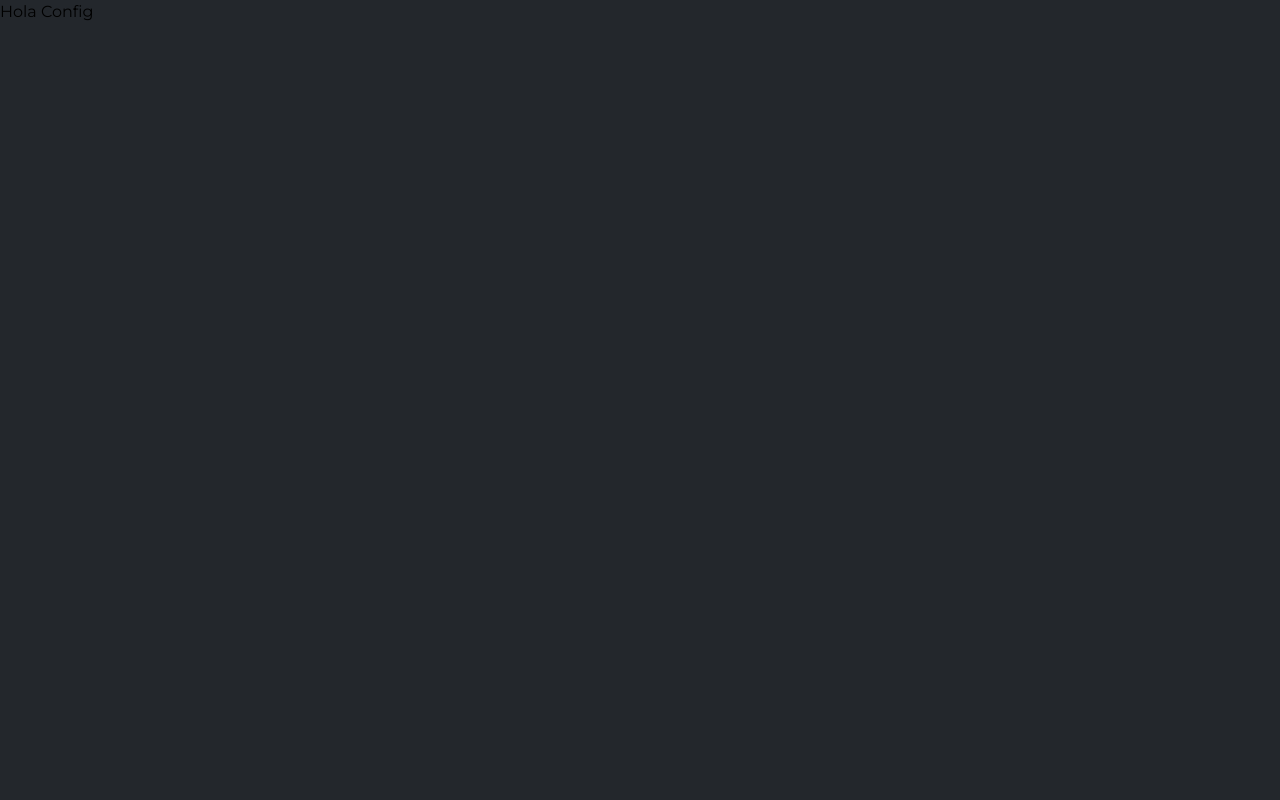
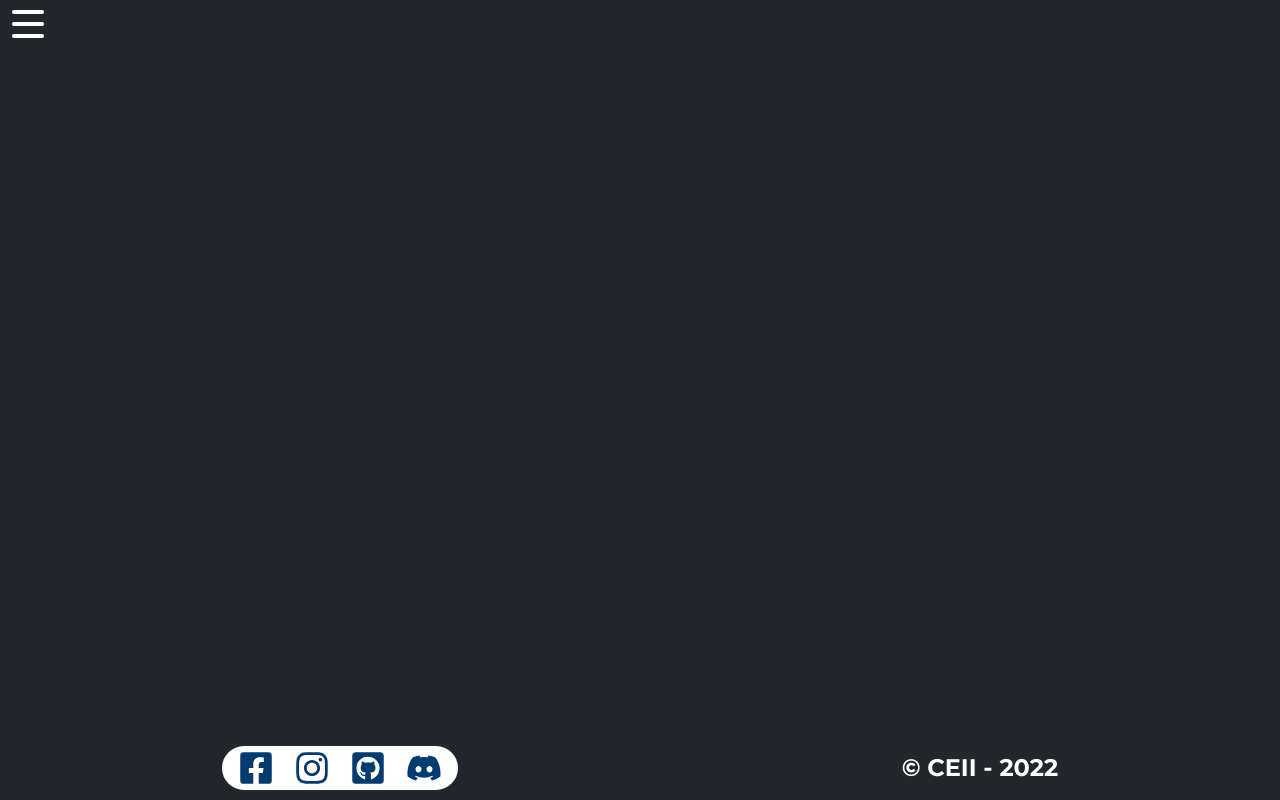
Before and after one commit to CEII/ceii.web, a Next.js app: page /users/me in a window 1280 px wide. Built offline with nearby package versions, Linux system fonts and the light colour scheme.

Commit message:
feat:set Layout

```diff
--- a/pages/users/me/index.tsx
+++ b/pages/users/me/index.tsx
@@ -1,8 +1,21 @@
 import type { NextPage } from 'next';
+import { FC } from 'react';
+import Layout from '@components/Layout';
+import Head from 'next/head';
 
 const SettingsUser: NextPage = () => (
-    <div>
-        <h1>Hola Config</h1>
-    </div>
+    <>
+        <Head>
+            <title>Settings</title>
+        </Head>
+
+        <Layout showFooter showNav>
+
+
+        </Layout>
+
+    </>
+
 );
+
 export default SettingsUser;
```
